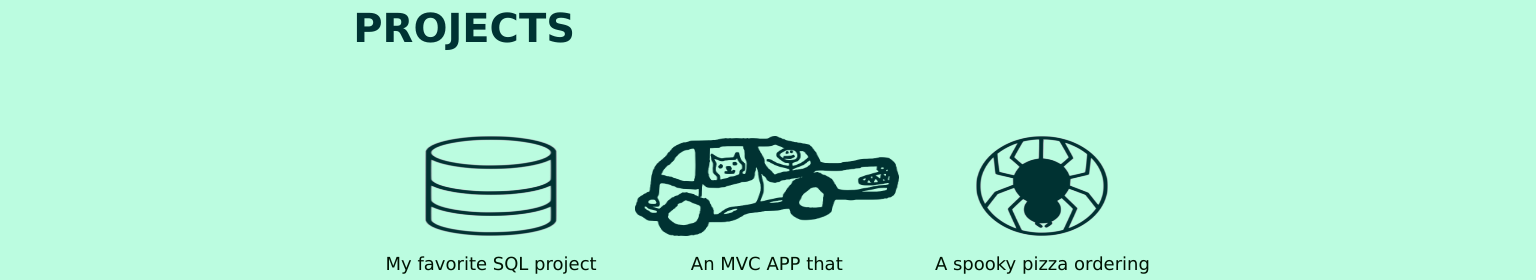
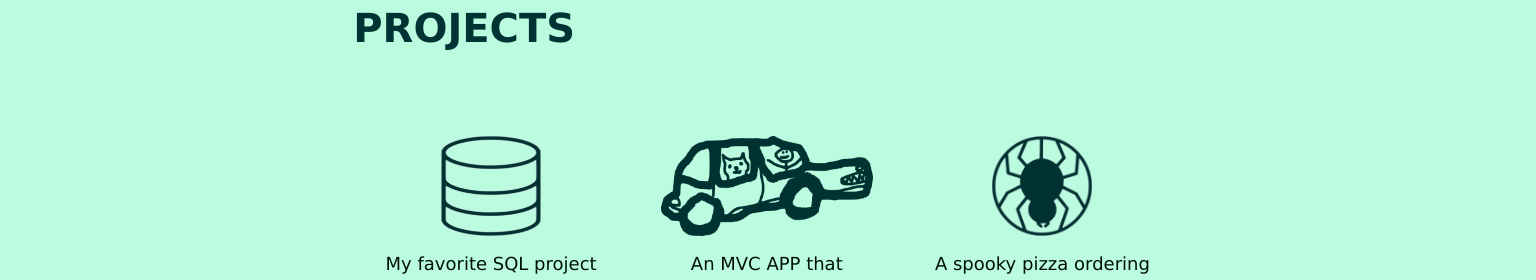
Before and after one commit to rubymasciangelo/rubymasciangelo.github.io, a plain HTML site: page index.html in a window 1536 px wide. Shown: the part 1133-1413 px from the top of the page. Drawn offline with Linux system fonts and the light colour scheme.

Commit message:
extra large screen icon size response issue resolved potentially

```diff
--- a/css/ruby_stylesheet.css
+++ b/css/ruby_stylesheet.css
@@ -349,5 +349,22 @@ div.description {
     .library, .spiders, .github, .linkdin, .mail, .vroom {
         height: 100px;
     }
+}
 
+
+/*========================================================================
+                      CHONK SCREENS 1400+ BIG BOI HOURS
+=======================================================================*/
+@media screen and (min-width: 1400px) {
+    .library, .spiders, .github, .linkdin {
+        width: 100px;
+    }
+
+    .vroom {
+        width: 212px;
+    }
+
+    .mail {
+        width: 150px;
+    }
 }
```
